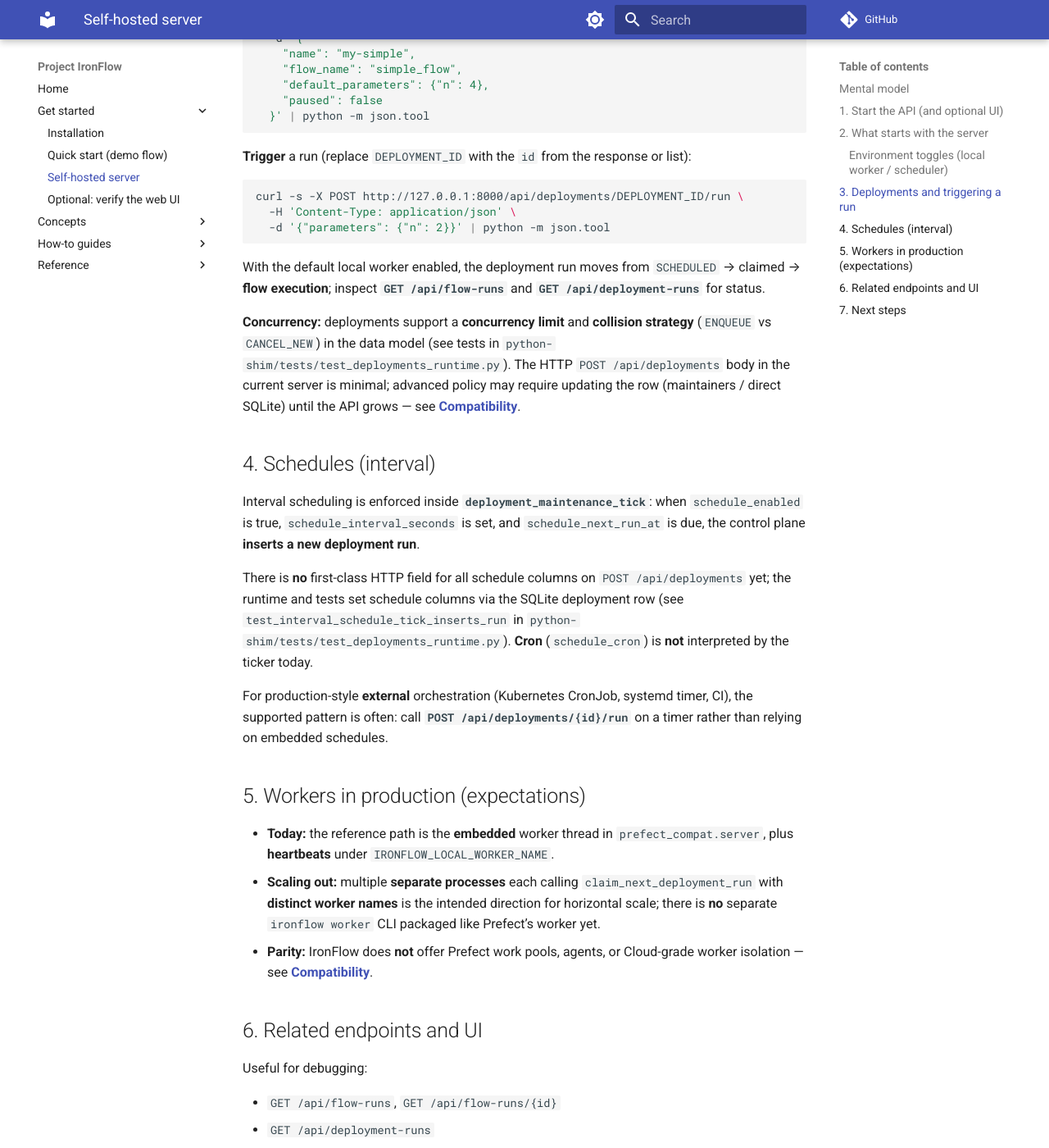
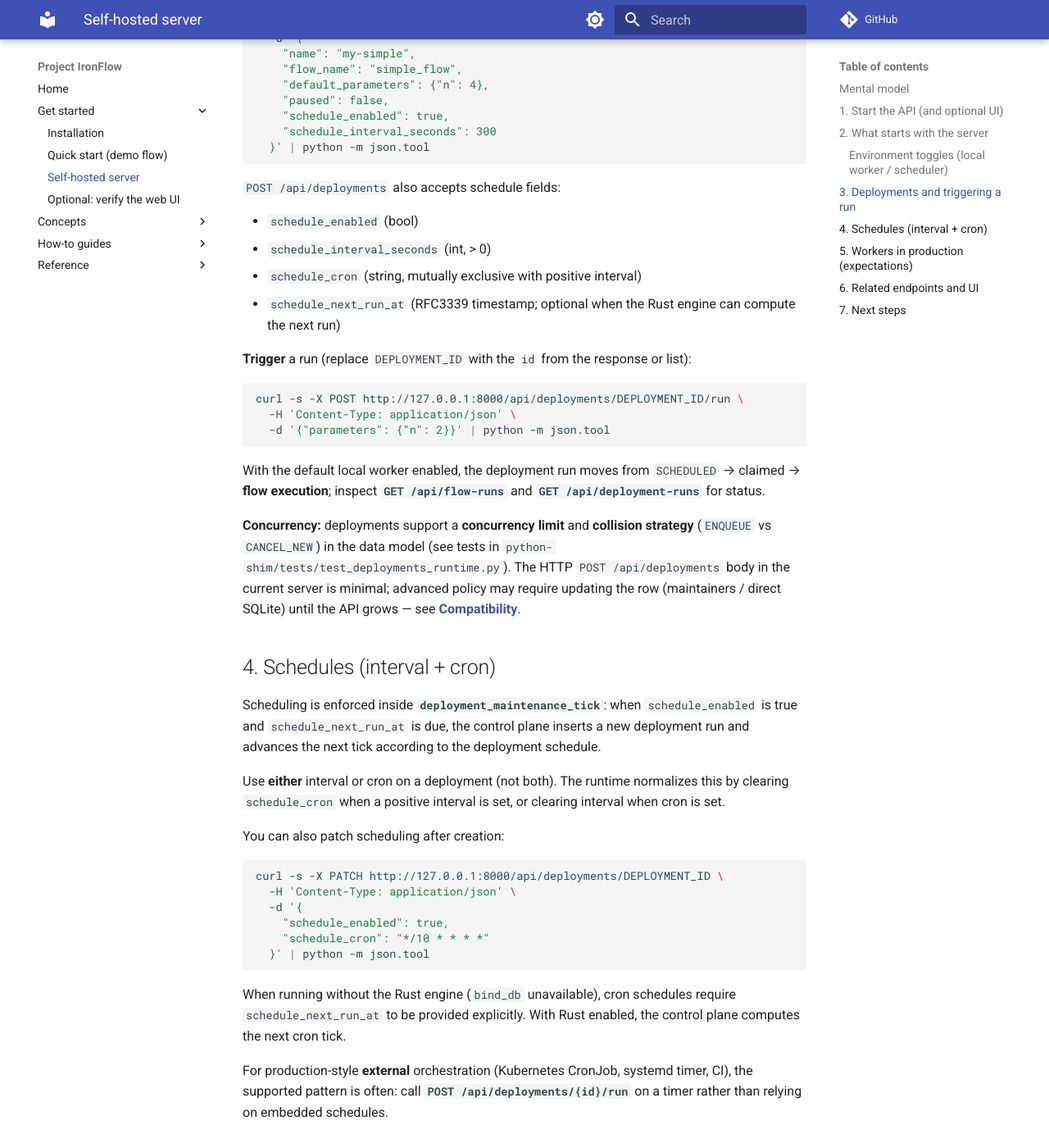
Before and after one commit to PPPSDavid/rust-based-prefect, an MkDocs documentation site: the page built from docs/SELF_HOSTED_SERVER.md, in a window 1280 px wide and 1400 px high, scrolled down 2595 px. Shown: the whole window at 82% size. Built offline with MkDocs 1.6.1 and Material for MkDocs 9.7.7, drawn with Linux system fonts in a browser that asks for light colours; comment, search, counter and statistics services are not loaded; some of the changed text lies outside the part shown.

Commit message:
docs: reflect deployment schedule support
Co-authored-by: David Yu <PPPSDavid@users.noreply.github.com>

````diff
--- a/docs/SELF_HOSTED_SERVER.md
+++ b/docs/SELF_HOSTED_SERVER.md
@@ -12,7 +12,7 @@ If you only need a minimal in-process flow with no network stack, use **[Quick s
 | **“Server”** | A **FastAPI** app: `prefect_compat.server` (uvicorn). It exposes REST endpoints for runs, deployments, and streams. It is **not** the Prefect OSS API or Prefect Cloud. |
 | **Worker** | A process (or thread) that **claims** queued **deployment runs** and executes the referenced `@flow`. The bundled server starts a **local in-process worker** by default. |
 | **Deployment** | A **named** binding: flow name, optional `module:function` **entrypoint**, default parameters, pause flag. Stored in the control plane (SQLite read model beside JSONL history). |
-| **Schedule** | **Interval-based** scheduling is implemented for deployments (`schedule_interval_seconds` + `schedule_next_run_at`), driven by a **maintenance loop** inside the API process. **Cron** is stored in the schema but **not** evaluated yet — see **[Compatibility](compatibility.md)**. |
+| **Schedule** | Deployments support **interval** (`schedule_interval_seconds`) and **cron** (`schedule_cron`) schedules, with shared timing state (`schedule_next_run_at`, `schedule_enabled`). The server maintenance loop evaluates due schedules and enqueues deployment runs. |
 
 For Prefect terminology mapping, see **[Prefect → IronFlow](PREFECT_IRONFLOW_MAPPING.md)**. For exact feature boundaries, **[Compatibility](compatibility.md)** is authoritative.
 
@@ -48,7 +48,7 @@ The API uses the same **persistence defaults** as in-process flows: JSONL histor
 When the FastAPI app loads, it:
 
 1. **Registers** a small set of built-in benchmark flows (`simple_flow`, `wide_flow`, …) and **creates a deployment per flow** (e.g. `simple_flow-local`) with default parameters.
-2. Starts a **scheduler thread** (unless disabled) that periodically runs `deployment_maintenance_tick()` — reclaims stale leases, marks stale workers offline, and **fires due interval schedules**.
+2. Starts a **scheduler thread** (unless disabled) that periodically runs `deployment_maintenance_tick()` — reclaims stale leases, marks stale workers offline, and **fires due interval or cron schedules**.
 3. Starts a **local worker thread** (unless disabled) that repeatedly **claims** the next `SCHEDULED` deployment run and runs the flow **in that process**.
 
 So a single `ironflow_server.py start` gives you API + **embedded worker + scheduler** for local development. This is **not** the same as Prefect’s separate `prefect worker` process model; it is a deliberate **single-process** convenience for the MVP.
@@ -84,9 +84,18 @@ curl -s -X POST http://127.0.0.1:8000/api/deployments \
     "name": "my-simple",
     "flow_name": "simple_flow",
     "default_parameters": {"n": 4},
-    "paused": false
+    "paused": false,
+    "schedule_enabled": true,
+    "schedule_interval_seconds": 300
   }' | python -m json.tool
 ```
+
+`POST /api/deployments` also accepts schedule fields:
+
+- `schedule_enabled` (bool)
+- `schedule_interval_seconds` (int, > 0)
+- `schedule_cron` (string, mutually exclusive with positive interval)
+- `schedule_next_run_at` (RFC3339 timestamp; optional when the Rust engine can compute the next run)
 
 **Trigger** a run (replace `DEPLOYMENT_ID` with the `id` from the response or list):
 
@@ -100,11 +109,24 @@ With the default local worker enabled, the deployment run moves from `SCHEDULED`
 
 **Concurrency:** deployments support a **concurrency limit** and **collision strategy** (`ENQUEUE` vs `CANCEL_NEW`) in the data model (see tests in `python-shim/tests/test_deployments_runtime.py`). The HTTP `POST /api/deployments` body in the current server is minimal; advanced policy may require updating the row (maintainers / direct SQLite) until the API grows — see **[Compatibility](compatibility.md)**.
 
-## 4. Schedules (interval)
+## 4. Schedules (interval + cron)
 
-Interval scheduling is enforced inside **`deployment_maintenance_tick`**: when `schedule_enabled` is true, `schedule_interval_seconds` is set, and `schedule_next_run_at` is due, the control plane **inserts a new deployment run**.
+Scheduling is enforced inside **`deployment_maintenance_tick`**: when `schedule_enabled` is true and `schedule_next_run_at` is due, the control plane inserts a new deployment run and advances the next tick according to the deployment schedule.
 
-There is **no** first-class HTTP field for all schedule columns on `POST /api/deployments` yet; the runtime and tests set schedule columns via the SQLite deployment row (see `test_interval_schedule_tick_inserts_run` in `python-shim/tests/test_deployments_runtime.py`). **Cron** (`schedule_cron`) is **not** interpreted by the ticker today.
+Use **either** interval or cron on a deployment (not both). The runtime normalizes this by clearing `schedule_cron` when a positive interval is set, or clearing interval when cron is set.
+
+You can also patch scheduling after creation:
+
+```bash
+curl -s -X PATCH http://127.0.0.1:8000/api/deployments/DEPLOYMENT_ID \
+  -H 'Content-Type: application/json' \
+  -d '{
+    "schedule_enabled": true,
+    "schedule_cron": "*/10 * * * *"
+  }' | python -m json.tool
+```
+
+When running without the Rust engine (`bind_db` unavailable), cron schedules require `schedule_next_run_at` to be provided explicitly. With Rust enabled, the control plane computes the next cron tick.
 
 For production-style **external** orchestration (Kubernetes CronJob, systemd timer, CI), the supported pattern is often: call **`POST /api/deployments/{id}/run`** on a timer rather than relying on embedded schedules.
 
````
Also changed, not shown: README.md (+1 -1 lines), docs/MEMORY_BANK.md (+1 -1 lines).
